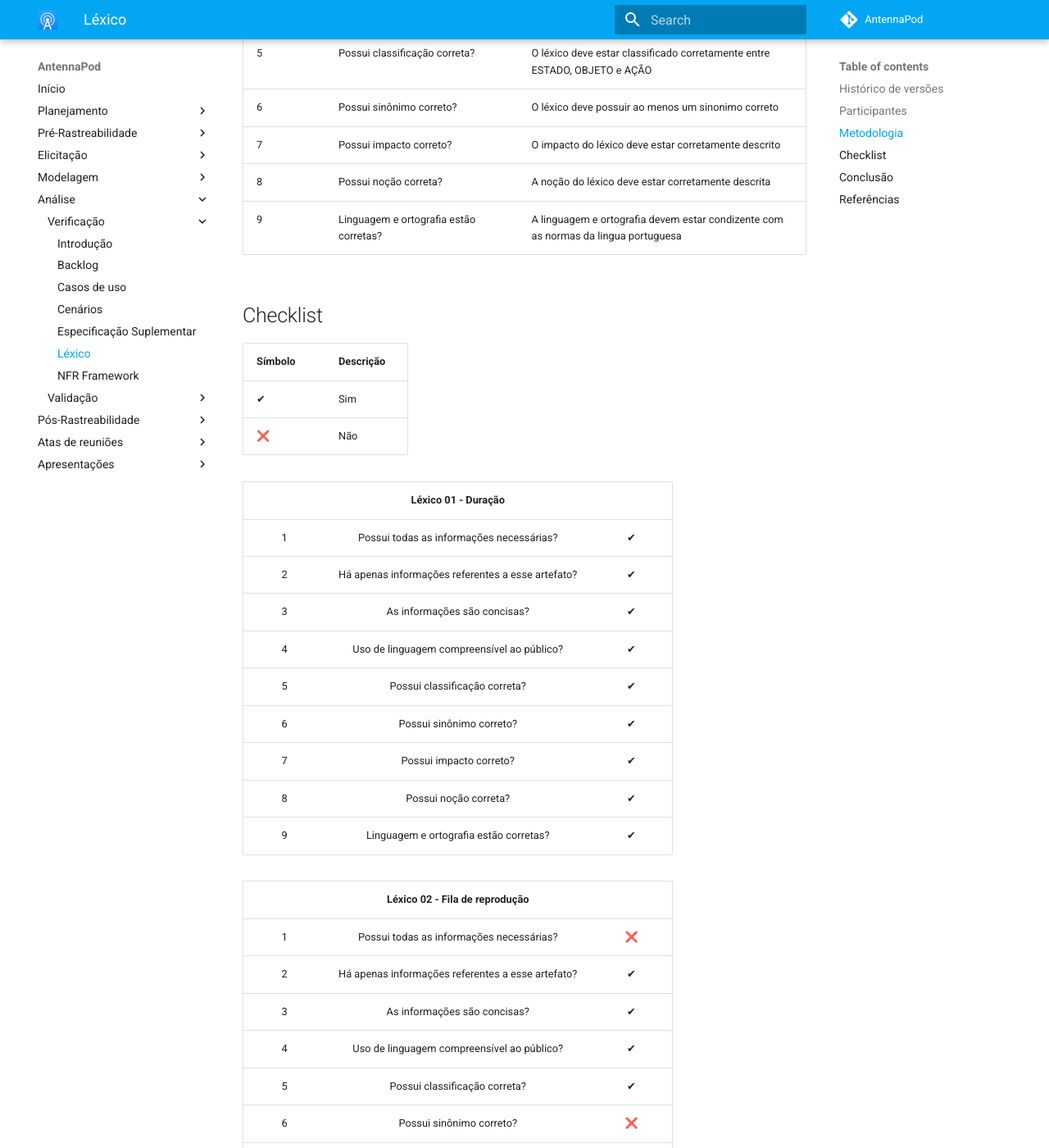
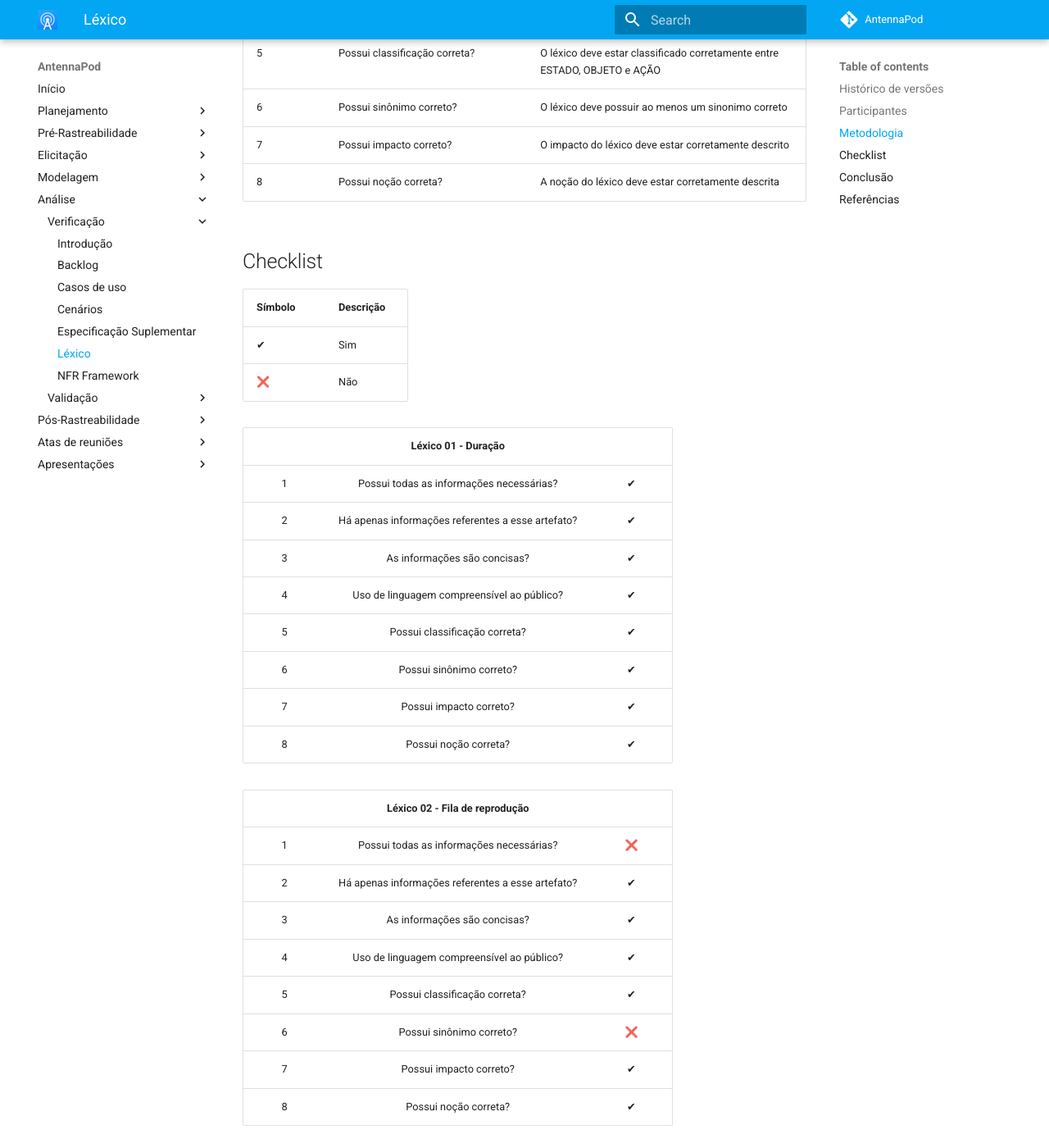
Before and after one commit to Requisitos-de-Software/2021.2-AntennaPod, an MkDocs documentation site: the page built from docs/analise/verificacao/verificacao-Lexicos.md, in a window 1280 px wide and 1400 px high, scrolled down 951 px. Shown: the whole window at 82% size. Built offline with MkDocs 1.6.1 and Material for MkDocs 9.7.7, drawn with Linux system fonts in a browser that asks for light colours; comment, search, counter and statistics services are not loaded; some of the changed text lies outside the part shown.

Commit message:
retirando questão 9

```diff
--- a/docs/analise/verificacao/verificacao-Lexicos.md
+++ b/docs/analise/verificacao/verificacao-Lexicos.md
@@ -24,7 +24,6 @@
 | 6   | Possui sinônimo correto?                          | O léxico deve possuir ao menos um sinonimo correto                                 |
 | 7   | Possui impacto correto?                           | O impacto do léxico deve estar corretamente descrito                               |
 | 8   | Possui noção correta?                             | A noção do léxico deve estar corretamente descrita                                 |
-| 9   | Linguagem e ortografia estão corretas?            | A linguagem e ortografia devem estar condizente com as normas da lingua portuguesa |
 
 ## Checklist
 | Símbolo | Descrição |
@@ -42,7 +41,6 @@
 |  6  |             Possui sinônimo correto?              | ✔  |
 |  7  |              Possui impacto correto?              | ✔  |
 |  8  |               Possui noção correta?               | ✔  |
-|  9  |      Linguagem e ortografia estão corretas?       | ✔  |
 
 |     |          Léxico 02 - Fila de reprodução           |     |
 | :-: | :-----------------------------------------------: | :-: |
@@ -54,7 +52,6 @@
 |  6  |             Possui sinônimo correto?              | ❌  |
 |  7  |              Possui impacto correto?              | ✔  |
 |  8  |               Possui noção correta?               | ✔  |
-|  9  |      Linguagem e ortografia estão corretas?       | ✔  |
 
 |     |                 Léxico 03 - Novo                  |     |
 | :-: | :-----------------------------------------------: | :-: |
@@ -66,7 +63,6 @@
 |  6  |             Possui sinônimo correto?              | ✔  |
 |  7  |              Possui impacto correto?              | ✔  |
 |  8  |               Possui noção correta?               | ✔  |
-|  9  |      Linguagem e ortografia estão corretas?       | ✔  |
 
 |     |       Léxico 04 - Velocidade de reprodução        |     |
 | :-: | :-----------------------------------------------: | :-: |
@@ -78,7 +74,6 @@
 |  6  |             Possui sinônimo correto?              | ❌  |
 |  7  |              Possui impacto correto?              | ✔  |
 |  8  |               Possui noção correta?               | ✔  |
-|  9  |      Linguagem e ortografia estão corretas?       | ✔  |
 
 |     |                 Léxico 05 - Canal                 |     |
 | :-: | :-----------------------------------------------: | :-: |
@@ -90,7 +85,6 @@
 |  6  |             Possui sinônimo correto?              | ✔  |
 |  7  |              Possui impacto correto?              | ✔  |
 |  8  |               Possui noção correta?               | ✔  |
-|  9  |      Linguagem e ortografia estão corretas?       | ✔  |
 
 |     |               Léxico 06 - Episódio                |     |
 | :-: | :-----------------------------------------------: | :-: |
@@ -102,7 +96,6 @@
 |  6  |             Possui sinônimo correto?              | ✔  |
 |  7  |              Possui impacto correto?              | ✔  |
 |  8  |               Possui noção correta?               | ✔  |
-|  9  |      Linguagem e ortografia estão corretas?       |     |
 
 |     |               Léxico 07 - Histórico               |     |
 | :-: | :-----------------------------------------------: | :-: |
@@ -114,7 +107,6 @@
 |  6  |             Possui sinônimo correto?              | ❌  |
 |  7  |              Possui impacto correto?              | ✔  |
 |  8  |               Possui noção correta?               | ❌  |
-|  9  |      Linguagem e ortografia estão corretas?       | ❌  |
 
 |     |                Léxico 08 - PodCast                |     |
 | :-: | :-----------------------------------------------: | :-: |
@@ -126,7 +118,6 @@
 |  6  |             Possui sinônimo correto?              | ❌  |
 |  7  |              Possui impacto correto?              | ✔  |
 |  8  |               Possui noção correta?               | ❌  |
-|  9  |      Linguagem e ortografia estão corretas?       | ❌  |
 
 |     |                Léxico 09 - Usuário                |     |
 | :-: | :-----------------------------------------------: | :-: |
@@ -138,7 +129,6 @@
 |  6  |             Possui sinônimo correto?              | ✔  |
 |  7  |              Possui impacto correto?              | ✔  |
 |  8  |               Possui noção correta?               | ✔  |
-|  9  |      Linguagem e ortografia estão corretas?       | ✔  |
 
 |     |                Léxico 10 - Assinar                |     |
 | :-: | :-----------------------------------------------: | :-: |
@@ -150,7 +140,6 @@
 |  6  |             Possui sinônimo correto?              | ✔  |
 |  7  |              Possui impacto correto?              | ✔  |
 |  8  |               Possui noção correta?               | ✔  |
-|  9  |      Linguagem e ortografia estão corretas?       | ✔  |
 
 |     |               Léxico 11 - Atualizar               |     |
 | :-: | :-----------------------------------------------: | :-: |
@@ -162,7 +151,6 @@
 |  6  |             Possui sinônimo correto?              | ✔  |
 |  7  |              Possui impacto correto?              | ✔  |
 |  8  |               Possui noção correta?               | ✔  |
-|  9  |      Linguagem e ortografia estão corretas?       | ✔  |
 
 |     |                Léxico 12 - Baixar                 |     |
 | :-: | :-----------------------------------------------: | :-: |
@@ -174,7 +162,6 @@
 |  6  |             Possui sinônimo correto?              | ✔  |
 |  7  |              Possui impacto correto?              | ✔  |
 |  8  |               Possui noção correta?               | ✔  |
-|  9  |      Linguagem e ortografia estão corretas?       | ✔  |
 
 |     |               Léxico 13 - Descobrir               |     |
 | :-: | :-----------------------------------------------: | :-: |
@@ -186,7 +173,6 @@
 |  6  |             Possui sinônimo correto?              | ✔  |
 |  7  |              Possui impacto correto?              | ✔  |
 |  8  |               Possui noção correta?               | ✔  |
-|  9  |      Linguagem e ortografia estão corretas?       | ✔  |
 
 |     |               Léxico 14 - Favoritar               |     |
 | :-: | :-----------------------------------------------: | :-: |
@@ -198,7 +184,6 @@
 |  6  |             Possui sinônimo correto?              | ✔  |
 |  7  |              Possui impacto correto?              | ✔  |
 |  8  |               Possui noção correta?               | ✔  |
-|  9  |      Linguagem e ortografia estão corretas?       | ❌  |
 
 |     |                Léxico 15 - Filtrar                |     |
 | :-: | :-----------------------------------------------: | :-: |
@@ -210,7 +195,6 @@
 |  6  |             Possui sinônimo correto?              | ✔  |
 |  7  |              Possui impacto correto?              | ✔  |
 |  8  |               Possui noção correta?               | ✔  |
-|  9  |      Linguagem e ortografia estão corretas?       | ❌  |
 
 |     |               Léxico 16 - Pesquisar               |     |
 | :-: | :-----------------------------------------------: | :-: |
@@ -222,7 +206,6 @@
 |  6  |             Possui sinônimo correto?              | ✔  |
 |  7  |              Possui impacto correto?              | ✔  |
 |  8  |               Possui noção correta?               | ✔  |
-|  9  |      Linguagem e ortografia estão corretas?       | ✔  |
 
 |     |              Léxico 17 - Reproduzir               |     |
 | :-: | :-----------------------------------------------: | :-: |
@@ -234,7 +217,6 @@
 |  6  |             Possui sinônimo correto?              | ✔  |
 |  7  |              Possui impacto correto?              | ✔  |
 |  8  |               Possui noção correta?               | ✔  |
-|  9  |      Linguagem e ortografia estão corretas?       | ❌  |
 
 ![CheckList](../../img/Checklist-léxicos.png)
 <p align = "center">
```
Also changed, not shown: docs/img/Checklist-léxicos.png.
